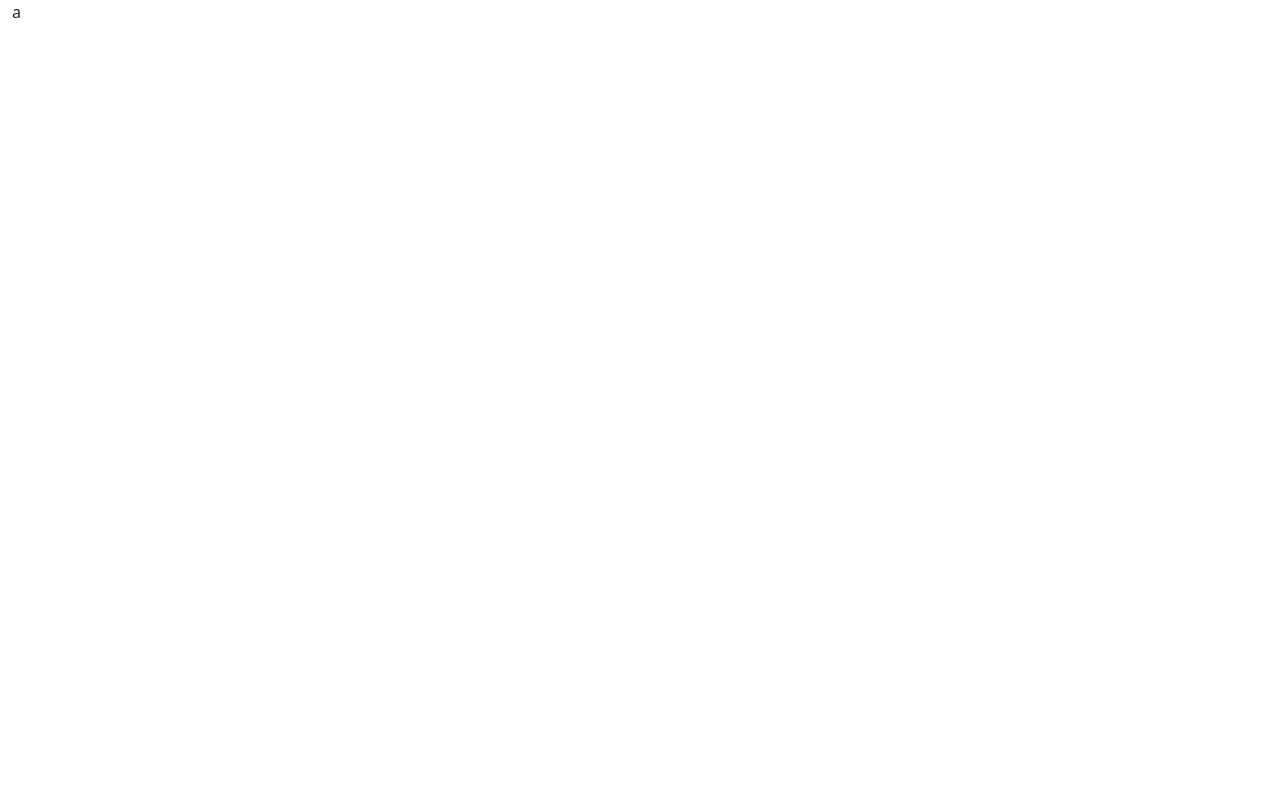
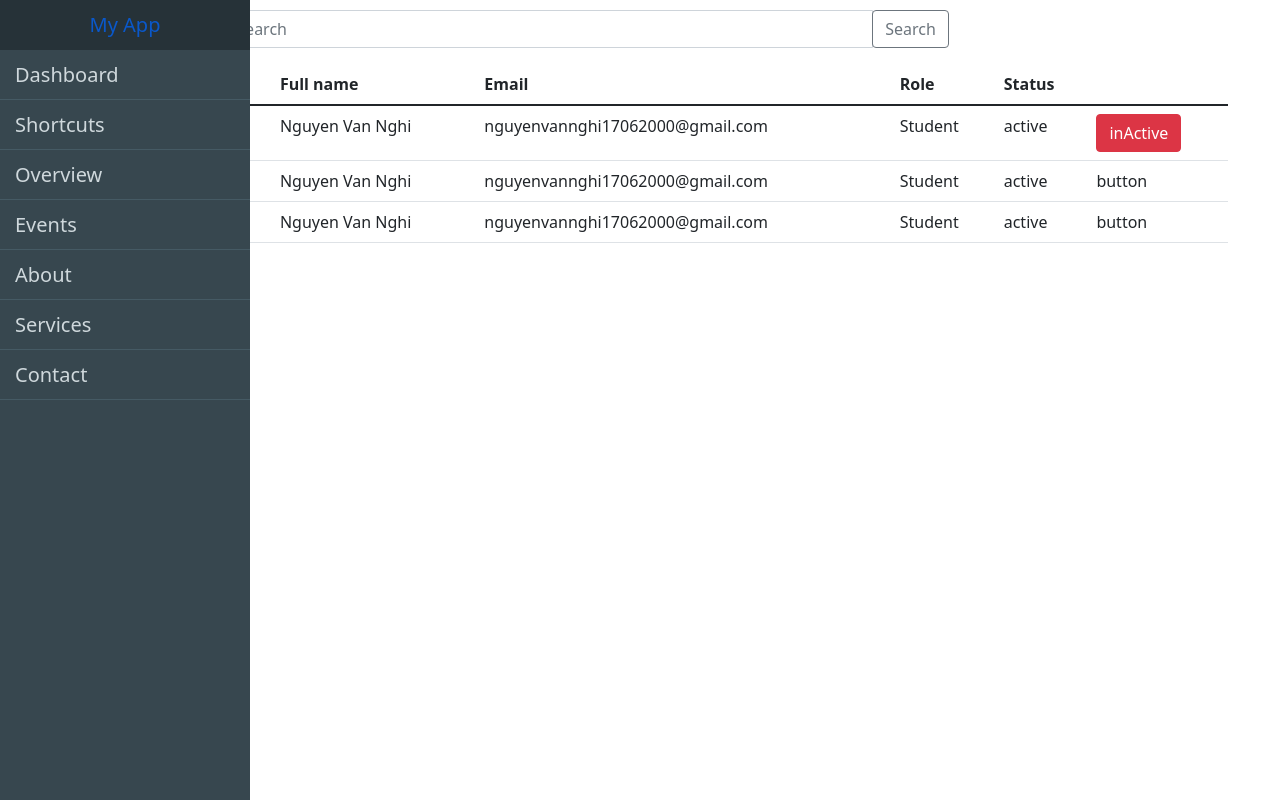
Before and after one commit to Nghi1706/thirty_english, a React (Create React App) app: page /EmployeeManager in a window 1280 px wide. Built offline with nearby package versions, Linux system fonts and the light colour scheme.

Commit message:
add admin navbar

```diff
--- a/package.json
+++ b/package.json
@@ -9,13 +9,16 @@
     "autoprefixer": "10.4.5",
     "axios": "^0.27.2",
     "bootstrap": "^5.1.3",
+    "firebase": "^9.8.1",
     "query-string": "^7.1.1",
     "querystring": "^0.2.1",
     "react": "^18.1.0",
     "react-bootstrap": "^2.3.1",
     "react-dom": "^18.1.0",
+    "react-loading-overlay": "^1.0.1",
     "react-router-dom": "^6.3.0",
     "react-scripts": "5.0.1",
+    "react-spinners": "^0.12.0",
     "web-vitals": "^2.1.4"
   },
   "scripts": {
--- /dev/null
+++ b/src/components/CSS/navbarAdmin.css
@@ -0,0 +1,52 @@
+#sidebar {
+    z-index: 1000;
+    position: fixed;
+    left: 250px;
+    width: 250px;
+    height: 100%;
+    margin-left: -250px;
+    overflow-y: auto;
+    background: #37474F;
+    -webkit-transition: all 0.5s ease;
+    -moz-transition: all 0.5s ease;
+    -o-transition: all 0.5s ease;
+    transition: all 0.5s ease;
+}
+#sidebar header {
+    background-color: #263238;
+    font-size: 20px;
+    line-height: 52px;
+    text-align: center;
+}
+#sidebar .nav .linkcss{
+    background: none;
+    border-bottom: 1px solid #455A64;
+    color: #CFD8DC;
+    font-size: 20px;
+    padding-left: 15px;
+}
+
+#sidebar .nav .linkcss:hover{
+    background: none;
+    color: #ECEFF1;
+}
+
+.linkcss {
+    color: #fff;
+    display: block;
+    text-decoration: none;
+    width: 100%;
+    height: 50px;
+    line-height: 50px;
+}
+.linkcss{
+    text-decoration: 'none';
+    font-size : '20px'
+}
+#sidebar ul li{
+    width: 100%;
+    text-decoration: 'none';
+}
+.liCss{
+    height: 20%;
+}
--- a/src/components/appBody.js
+++ b/src/components/appBody.js
@@ -3,7 +3,6 @@ import robot from '../img/robot.png';
 import kite from '../img/kite.png';
 import './CSS/appBody.css';
 import 'bootstrap/dist/css/bootstrap.min.css';
-
 export default function appBody() {
     return (
         <>
--- a/src/components/employeeManager.js
+++ b/src/components/employeeManager.js
@@ -1,15 +1,68 @@
 import React from 'react'
 import 'bootstrap/dist/css/bootstrap.min.css';
-
+import NavbarAmin from './navbarAmin';
 const employManager = () => {
+    var status = 'active'
     return (
         <div className='container-fluid'>
             <div className='row'>
                 <div className='col-xl-2'>
-                    a
+                    <NavbarAmin />
                 </div>
-                <div className='col-xl-10'>
-
+                <div className='col-xl-10' style={{ padding: "10px" }}>
+                    <div className='row'>
+                        <div class="input-group mb-3" style={{ width: "70%" }}>
+                            <input type="search" class="form-control" placeholder="Search" />
+                            <div class="input-group-append">
+                                <button class="btn btn-outline-secondary" type="button">Search</button>
+                            </div>
+                        </div>
+                    </div>
+                    <div className='row'>
+                        <table class="table" style={{ width: "95%" }}>
+                            <thead class="thead-light">
+                                <tr>
+                                    <th scope="col">STT</th>
+                                    <th scope="col">Full name</th>
+                                    <th scope="col">Email</th>
+                                    <th scope="col">Role</th>
+                                    <th scope="col">Status</th>
+                                    <th scope="col"></th>
+                                </tr>
+                            </thead>
+                            <tbody>
+                                <tr>
+                                    <th scope="row">1</th>
+                                    <td>Nguyen Van Nghi</td>
+                                    <td>nguyenvannghi17062000@gmail.com</td>
+                                    <td>Student</td>
+                                    <td>active</td>
+                                    <td>
+                                        {status === 'active' ?
+                                            <button type="button" class="btn btn-danger">inActive</button>
+                                            :
+                                            <button type="button" class="btn btn-success">Active</button>
+                                        }
+                                    </td>
+                                </tr>
+                                <tr>
+                                    <th scope="row">1</th>
+                                    <td>Nguyen Van Nghi</td>
+                                    <td>nguyenvannghi17062000@gmail.com</td>
+                                    <td>Student</td>
+                                    <td>active</td>
+                                    <td>button</td>
+                                </tr><tr>
+                                    <th scope="row">1</th>
+                                    <td>Nguyen Van Nghi</td>
+                                    <td>nguyenvannghi17062000@gmail.com</td>
+                                    <td>Student</td>
+                                    <td>active</td>
+                                    <td>button</td>
+                                </tr>
+                            </tbody>
+                        </table>
+                    </div>
                 </div>
             </div>
         </div>
--- a/src/components/loginComponent.js
+++ b/src/components/loginComponent.js
@@ -8,23 +8,41 @@ import cat from '../img/catLogin.png'
 import robot from '../img/robotLogin.png';
 import { useState } from 'react'
 import account from '../api/accountAPI';
+import LoadingOverlay from 'react-loading-overlay';
 
 export default function LoginComponent() {
     const [email, setEmail] = useState('');
     const [password, setPassword] = useState('');
+    const [loading, setLoading] = useState(false);
     async function login() {
+        setLoading(true);
         var params = {
             "email": email,
             "password": password
         }
         var data = await account.login(params);
         if (data.status === 200) {
+            setLoading(false);
             localStorage.setItem('role', data.data)
+            console.log(data.data);
+            if (data.data === 'admin') { window.location = "/employeeManager"; }
+            else if (data.data === 'teacher' || data.data === 'student') { window.location = "/"; }
+
+            else { window.alert("Login fail !") }
         }
-        console.log(localStorage.getItem('role'));
+        else {
+            setLoading(false);
+            window.alert("Login fail !")
+        }
     }
     return (
-        <div className='container-fluid box' >
+
+
+        <LoadingOverlay
+            active={loading}
+            spinner
+            text='Waiting...'
+        > <div className='container-fluid box' >
                 <div className='row rowLogin'>
                     <div className='col-xl-2 align-self-end'>
 
@@ -66,7 +84,9 @@ export default function LoginComponent() {
                         />
                     </div>
                 </div>
-        </div>
+            </div >
+        </LoadingOverlay>
+
     )
 
 }
--- /dev/null
+++ b/src/components/navbarAmin.js
@@ -0,0 +1,52 @@
+import React from 'react'
+import 'bootstrap/dist/css/bootstrap.min.css';
+import { Link } from "react-router-dom";
+import './CSS/navbarAdmin.css'
+const navbarAmin = () => {
+    return (
+        <div id="sidebar">
+            <header>
+                <Link to="#" className='linkcss'>My App</Link>
+            </header>
+            <ul class="nav">
+                <li className='liCss'>
+                    <Link to="#" className='linkcss'>
+                        <i class="zmdi zmdi-view-dashboard"></i> Dashboard
+                    </Link>
+                </li>
+                <li className='liCss'>
+                    <Link to="#" className='linkcss'>
+                        <i class="zmdi zmdi-link"></i> Shortcuts
+                    </Link>
+                </li>
+                <li className='liCss'>
+                    <Link to="#" className='linkcss'>
+                        <i class="zmdi zmdi-widgets"></i> Overview
+                    </Link>
+                </li>
+                <li className='liCss'>
+                    <Link to="#" className='linkcss'>
+                        <i class="zmdi zmdi-calendar"></i> Events
+                    </Link>
+                </li>
+                <li className='liCss'>
+                    <Link to="#" className='linkcss'>
+                        <i class="zmdi zmdi-info-outline"></i> About
+                    </Link>
+                </li>
+                <li className='liCss'>
+                    <Link to="#" className='linkcss'>
+                        <i class="zmdi zmdi-settings"></i> Services
+                    </Link>
+                </li>
+                <li className='liCss'>
+                    <Link to="#" className='linkcss'>
+                        <i class="zmdi zmdi-comment-more"></i> Contact
+                    </Link>
+                </li>
+            </ul>
+        </div>
+    )
+}
+
+export default navbarAmin
```
Also changed, not shown: 1 other file (tests, documents, lock files or other folders). Lines whose indentation alone changed are shown as unchanged.
